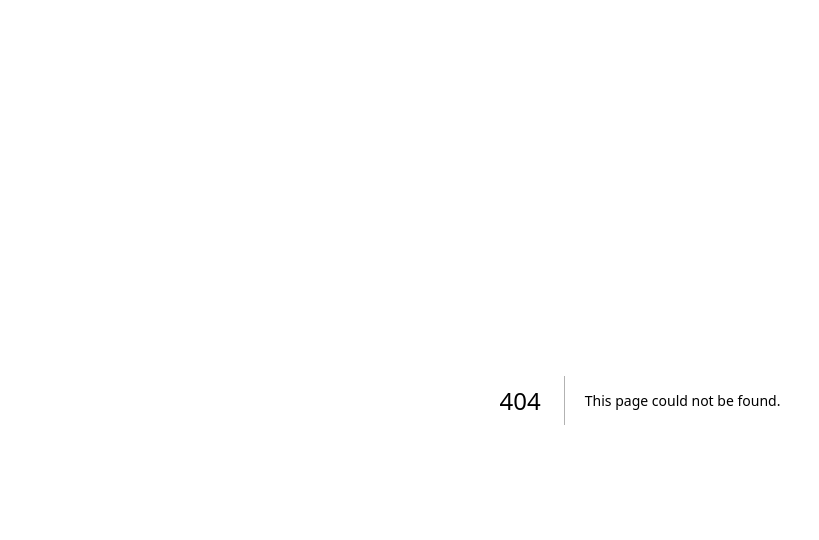
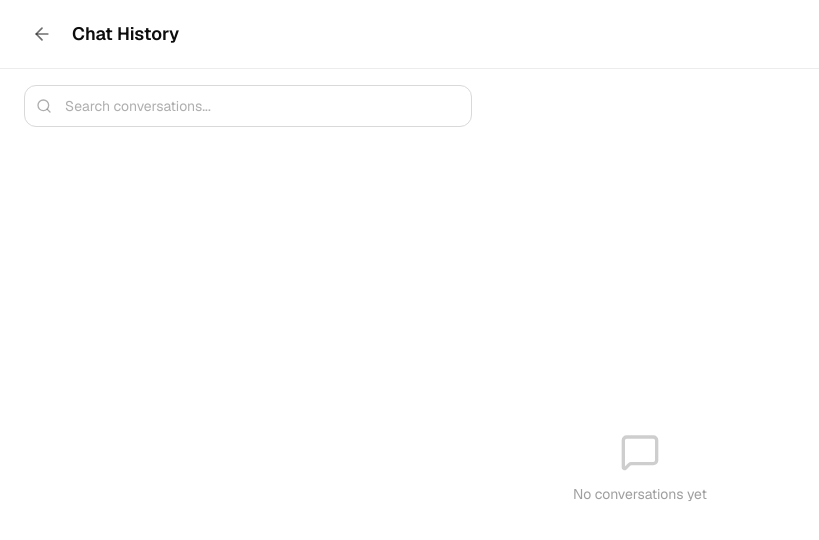
Before and after one commit to shreyashp47/chatgpt-analysis, a Next.js app: page /history in a window 1280 px wide. Before the commit this address had no page. Shown: the top 540 px of the page, without its empty margins (0-819 px from the left). Built offline with nearby package versions, Linux system fonts and the light colour scheme.

Commit message:
Add chat history page, logo, and developer credit
- /history page with search, date grouping (Today, Yesterday, etc.)
- Link to history in sidebar footer
- SVG favicon logo (blue sparkle icon)
- Developer name (shreyashp47) in settings modal
- Better metadata title/description

```diff
--- /dev/null
+++ b/src/app/history/page.tsx
@@ -0,0 +1,154 @@
+'use client'
+
+import { useMemo, useState } from 'react'
+import { useRouter } from 'next/navigation'
+import { useChatStore } from '@/lib/store'
+import { Search, ArrowLeft, MessageSquare, Trash2 } from 'lucide-react'
+
+function formatDate(ts: number) {
+  const now = Date.now()
+  const diff = now - ts
+  const oneDay = 86400000
+  const oneWeek = 7 * oneDay
+  const oneMonth = 30 * oneDay
+
+  if (diff < oneDay) return 'Today'
+  if (diff < 2 * oneDay) return 'Yesterday'
+  if (diff < oneWeek) return 'Previous 7 Days'
+  if (diff < oneMonth) return 'Previous 30 Days'
+  return 'Older'
+}
+
+function dateLabel(ts: number) {
+  const d = new Date(ts)
+  return d.toLocaleDateString(undefined, { month: 'short', day: 'numeric', year: 'numeric' })
+}
+
+function truncate(text: string, len: number) {
+  return text.length > len ? text.slice(0, len) + '...' : text
+}
+
+const GROUP_ORDER = ['Today', 'Yesterday', 'Previous 7 Days', 'Previous 30 Days', 'Older']
+
+export default function HistoryPage() {
+  const router = useRouter()
+  const conversations = useChatStore((s) => s.conversations)
+  const setActive = useChatStore((s) => s.setActive)
+  const deleteConversation = useChatStore((s) => s.deleteConversation)
+  const [search, setSearch] = useState('')
+
+  const filtered = useMemo(() => {
+    if (!search.trim()) return conversations
+    const q = search.toLowerCase()
+    return conversations.filter(
+      (c) =>
+        c.title.toLowerCase().includes(q) ||
+        c.messages.some((m) => m.content.toLowerCase().includes(q))
+    )
+  }, [conversations, search])
+
+  const grouped = useMemo(() => {
+    const groups: Record<string, typeof conversations> = {}
+    for (const conv of filtered) {
+      const label = formatDate(conv.updatedAt)
+      if (!groups[label]) groups[label] = []
+      groups[label].push(conv)
+    }
+    return groups
+  }, [filtered])
+
+  function handleSelect(id: string) {
+    setActive(id)
+    router.push('/')
+  }
+
+  return (
+    <div className="flex h-dvh bg-[var(--background)]">
+      <div className="flex-1 flex flex-col min-w-0">
+        <header className="flex items-center gap-3 px-6 py-4 border-b border-[var(--sidebar-border)] shrink-0">
+          <button
+            onClick={() => router.push('/')}
+            className="p-2 rounded-xl hover:bg-[var(--message-user)] text-[var(--foreground)]/60 hover:text-[var(--foreground)] transition-colors"
+          >
+            <ArrowLeft className="w-5 h-5" />
+          </button>
+          <h1 className="text-lg font-semibold text-[var(--foreground)]">Chat History</h1>
+        </header>
+
+        <div className="px-6 pt-4 pb-2">
+          <div className="relative max-w-md">
+            <Search className="absolute left-3 top-1/2 -translate-y-1/2 w-4 h-4 text-[var(--secondary)]/50" />
+            <input
+              type="text"
+              value={search}
+              onChange={(e) => setSearch(e.target.value)}
+              placeholder="Search conversations..."
+              className="w-full rounded-xl border border-[var(--chat-input-border)] bg-[var(--chat-input)] pl-10 pr-4 py-2.5 text-sm text-[var(--foreground)] placeholder-[var(--secondary)]/50 outline-none focus:border-[var(--accent)] transition-colors"
+            />
+          </div>
+        </div>
+
+        <div className="flex-1 overflow-y-auto px-6 py-2">
+          {filtered.length === 0 && (
+            <div className="flex flex-col items-center justify-center h-full text-center">
+              <MessageSquare className="w-10 h-10 text-[var(--secondary)]/30 mb-3" />
+              <p className="text-sm text-[var(--secondary)]/60">
+                {search ? 'No conversations match your search' : 'No conversations yet'}
+              </p>
+            </div>
+          )}
+
+          {GROUP_ORDER.map((group) => {
+            const items = grouped[group]
+            if (!items?.length) return null
+            return (
+              <div key={group} className="mb-6">
+                <h2 className="text-xs font-semibold text-[var(--secondary)]/60 uppercase tracking-wider mb-2 px-1">
+                  {group}
+                </h2>
+                <div className="space-y-1">
+                  {items.map((conv) => {
+                    const preview = conv.messages.find((m) => m.role === 'user')?.content
+                    return (
+                      <button
+                        key={conv.id}
+                        onClick={() => handleSelect(conv.id)}
+                        className="group flex items-center gap-3 w-full rounded-xl px-4 py-3 text-left hover:bg-[var(--message-user)] transition-colors"
+                      >
+                        <MessageSquare className="w-4 h-4 text-[var(--secondary)]/40 shrink-0" />
+                        <div className="flex-1 min-w-0">
+                          <div className="flex items-center gap-2">
+                            <span className="text-sm font-medium text-[var(--foreground)] truncate">
+                              {conv.title}
+                            </span>
+                            <span className="text-xs text-[var(--secondary)]/40 shrink-0">
+                              {dateLabel(conv.updatedAt)}
+                            </span>
+                          </div>
+                          {preview && (
+                            <p className="text-xs text-[var(--secondary)]/50 truncate mt-0.5">
+                              {truncate(preview, 100)}
+                            </p>
+                          )}
+                        </div>
+                        <span
+                          onClick={(e) => {
+                            e.stopPropagation()
+                            deleteConversation(conv.id)
+                          }}
+                          className="opacity-0 group-hover:opacity-100 p-1.5 rounded-lg hover:bg-black/10 dark:hover:bg-white/10 text-[var(--secondary)]/40 hover:text-red-500 transition-all cursor-pointer"
+                        >
+                          <Trash2 className="w-3.5 h-3.5" />
+                        </span>
+                      </button>
+                    )
+                  })}
+                </div>
+              </div>
+            )
+          })}
+        </div>
+      </div>
+    </div>
+  )
+}
--- a/src/app/layout.tsx
+++ b/src/app/layout.tsx
@@ -14,8 +14,8 @@ const geistMono = Geist_Mono({
 })
 
 export const metadata: Metadata = {
-  title: "ChatGPT Clone",
-  description: "A ChatGPT clone built with Next.js",
+  title: "ChatGPT Clone — Multi-Provider AI Chat",
+  description: "A ChatGPT clone with support for Ollama, Groq, Gemini, and OpenAI",
 }
 
 export default function RootLayout({
--- a/src/app/page.tsx
+++ b/src/app/page.tsx
@@ -1,7 +1,8 @@
 'use client'
 
 import { useState, useEffect } from 'react'
-import { Sparkles, Key, Settings } from 'lucide-react'
+import Link from 'next/link'
+import { Key, Settings, History } from 'lucide-react'
 import { useChatStore } from '@/lib/store'
 import { useStreamResponse } from '@/hooks/useStreamResponse'
 import { ChatInput } from '@/components/chat/ChatInput'
@@ -121,12 +122,20 @@ export default function Home() {
         onSelect={handleSelectConversation}
         onDelete={deleteConversation}
       >
-        <div className="p-3 border-t border-[var(--sidebar-border)]">
+        <div className="border-t border-[var(--sidebar-border)] p-2 space-y-0.5">
+          <Link
+            href="/history"
+            onClick={() => setSidebarOpen(false)}
+            className="flex items-center gap-2 rounded-xl px-3 py-2 text-sm text-[var(--foreground)]/60 hover:bg-[var(--message-user)] hover:text-[var(--foreground)] transition-colors"
+          >
+            <History className="w-4 h-4" />
+            History
+          </Link>
           <a
             href="https://github.com/shreyashp47/shreyashp47.github.io"
             target="_blank"
             rel="noopener noreferrer"
-            className="flex items-center gap-2 text-xs text-[var(--foreground)]/40 hover:text-[var(--accent)] transition-colors"
+            className="flex items-center gap-2 rounded-xl px-3 py-2 text-xs text-[var(--foreground)]/30 hover:text-[var(--accent)] hover:bg-[var(--message-user)] transition-colors"
           >
             <svg viewBox="0 0 24 24" className="w-3.5 h-3.5" fill="currentColor"><path d="M12 0c-6.626 0-12 5.373-12 12 0 5.302 3.438 9.8 8.207 11.387.599.111.793-.261.793-.577v-2.234c-3.338.726-4.033-1.416-4.033-1.416-.546-1.387-1.333-1.756-1.333-1.756-1.089-.745.083-.729.083-.729 1.205.084 1.839 1.237 1.839 1.237 1.07 1.834 2.807 1.304 3.492.997.107-.775.418-1.305.762-1.604-2.665-.305-5.467-1.334-5.467-5.931 0-1.311.469-2.381 1.236-3.221-.124-.303-.535-1.524.117-3.176 0 0 1.008-.322 3.301 1.23.957-.266 1.983-.399 3.003-.404 1.02.005 2.047.138 3.006.404 2.291-1.552 3.297-1.23 3.297-1.23.653 1.653.242 2.874.118 3.176.77.84 1.235 1.911 1.235 3.221 0 4.609-2.807 5.624-5.479 5.921.43.372.823 1.102.823 2.222v3.293c0 .319.192.694.801.576 4.765-1.589 8.199-6.086 8.199-11.386 0-6.627-5.373-12-12-12z"/></svg>
             shreyashp47.github.io
--- a/src/components/ui/SettingsModal.tsx
+++ b/src/components/ui/SettingsModal.tsx
@@ -149,6 +149,20 @@ export function SettingsModal({ open, onClose }: SettingsModalProps) {
           ))}
         </div>
 
+        <div className="border-t border-[var(--sidebar-border)] p-4 text-center">
+          <p className="text-xs text-[var(--foreground)]/40">
+            Built by{' '}
+            <a
+              href="https://github.com/shreyashp47"
+              target="_blank"
+              rel="noopener noreferrer"
+              className="text-[var(--accent)] hover:underline"
+            >
+              shreyashp47
+            </a>
+          </p>
+        </div>
+
         <div className="flex items-center justify-end gap-2 p-4 border-t border-[var(--sidebar-border)]">
           <button
             onClick={onClose}
```
Also changed, not shown: src/app/icon.svg (added).
